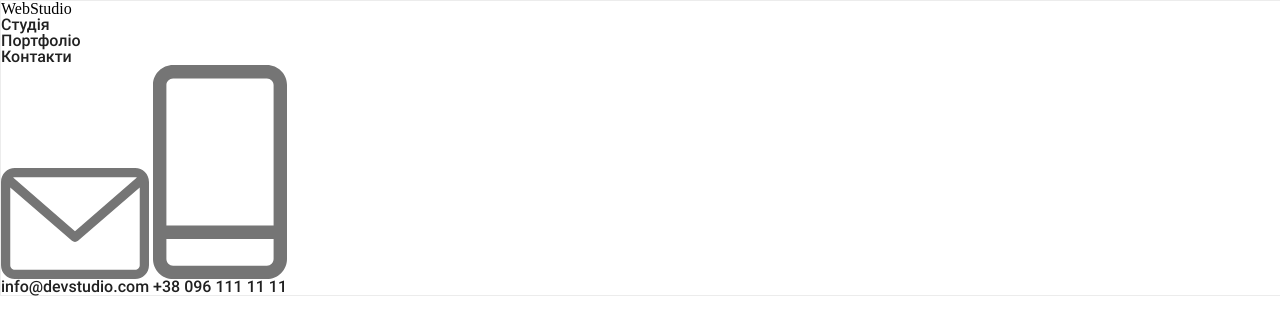
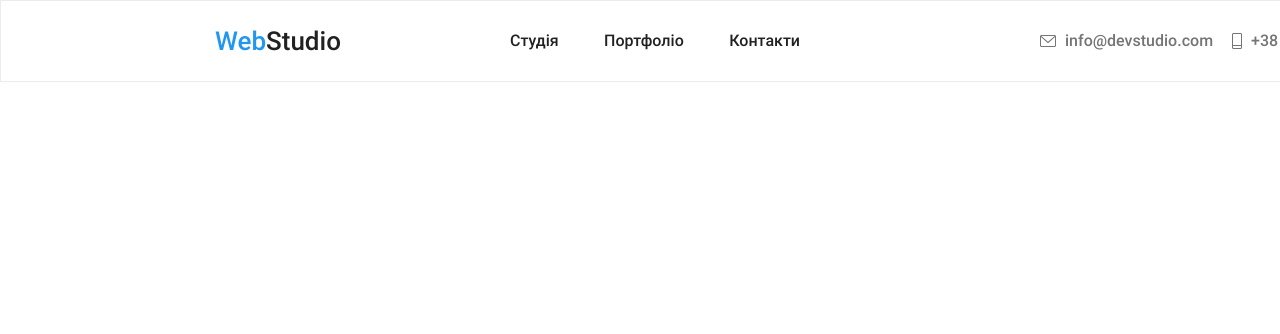
Before and after one commit to chikinfedya/onyxer-academy, a plain HTML site: page lesson_15/index.html in a window 1280 px wide. Shown: the top 334 px of the page. Drawn offline with Linux system fonts and the light colour scheme.

Commit message:
Lesson_15-header

```diff
--- a/lesson_15/css/style.css
+++ b/lesson_15/css/style.css
@@ -16,6 +16,113 @@ a {
     color: #212121;
 }
 
+p {
+    font-family: "Roboto";
+    color: #757575;
+}
+
+[class*="__container"] {
+    width: 1170px;
+    margin: 0 auto;
+    display: flex;
+}
+
+/* ========== header ========== */
+
 header {
     border: 1px solid #ececec ;
 }
+
+.header__container {
+    justify-content: space-between;
+}
+
+.header__content {
+    width: 585px;
+    height: 80px;
+    display: flex;
+    justify-content: space-between;
+}
+
+.header__logo {
+    display: flex;
+    align-items: center;
+    font-family: "Raleway";
+    font-weight: 700;
+    font-size: 26px;
+    letter-spacing: 3%;
+}
+
+.header__logo span {
+    color: #2196F3;
+}
+
+.header__nav {
+    width: 290px;
+    display: flex;
+}
+
+.header__menu {
+    width: 290px;
+    display: flex;
+    justify-content: space-between;
+    align-items: center;
+}
+
+.header__list a {
+  position: relative;
+  display: inline-block;
+}
+
+.header__list a:hover {
+    color: #2196F3;
+}
+
+.header__list a::after {
+  content: "";
+  position: absolute;
+  left: 0;
+  right: 0;
+  height: 2px;
+  background-color: #2196F3;
+  bottom: -32px;
+  opacity: 0;
+  border-radius: 2px;
+}
+
+.header__list a:hover::after {
+  opacity: 1;
+}
+
+.header__contakts {
+    display: flex;
+    align-items: center;
+    justify-content: space-between;
+    width: 350px;
+}
+
+.header__contakts a {
+    display: inline-block;
+}
+
+.--mail img {
+    width: 16px;
+    margin: 2px 5px;
+}
+
+.--phone img {
+    width: 10px;
+    margin-right: 5px;
+}
+
+.--mail img:hover {
+    content: url(../img/header/envelope_hover.svg);
+}
+
+.header__text {
+    display: inline-block;
+}
+
+.header__link p:hover {
+    color: #2196F3;
+}
--- a/lesson_15/index.html
+++ b/lesson_15/index.html
@@ -12,28 +12,31 @@
             <div class="header__container">
                 <div class="header__content">
                     <div class="header__logo">
-                        <p><span>Web</span>Studio</p>
+                       <a href="#"><span>Web</span>Studio</a>
                     </div>
                     <nav class="header__nav">
                         <ul class="header__menu">
                             <li class="header__list">
                                 <a href="#">Студія</a>
+                                <span class="header__underline"></span>
                             </li>
                             <li class="header__list">
                                 <a href="#">Портфоліо</a>
+                                <span class="header__underline"></span>
                             </li>
                             <li class="header__list">
                                 <a href="#">Контакти</a>
+                                <span class="header__underline"></span>
                             </li>
                         </ul>
                     </nav>
                 </div>
                 <div class="header__contakts">
-                    <a target="_blank" href="mailto:info@devstudio.com" class="header__mail">
+                    <a class="header__link --mail" target="_blank" href="mailto:info@devstudio.com" >
                         <img class="header__image" src="img/header/envelope.svg" alt="images_envelope">
                         <p class="header__text">info@devstudio.com</p>
                     </a>
-                    <a class="header__phone" target="_blank" href="tel:+38 096 111 11 11">
+                    <a class="header__link --phone" target="_blank" href="tel:+38 096 111 11 11">
                         <img class="header__image" src="img/header/phone.svg" alt="images_phone">
                         <p class="header__text">+38 096 111 11 11</p>
                     </a>
```
Also changed, not shown: lesson_15/img/header/envelope_hover.svg (added).
